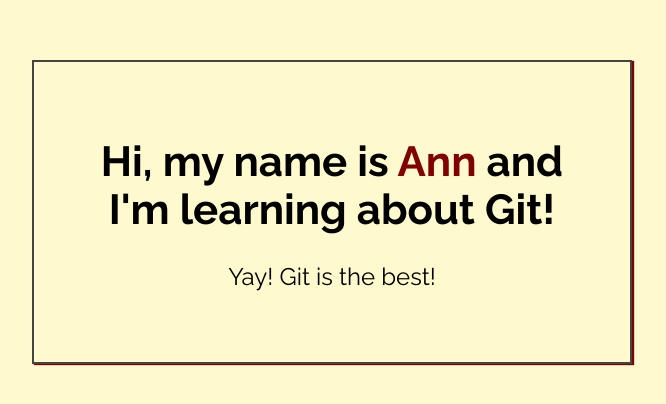
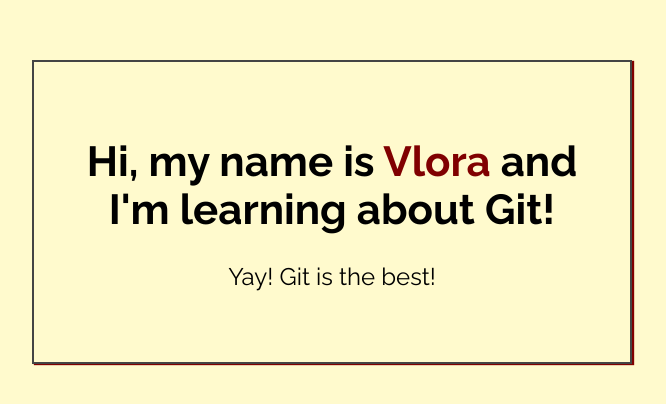
Before and after one commit to VloraK/my-first-repo, a plain HTML site: page index.html in a window 1280 px wide. Shown: the part 188-592 px from the top of the page, without its empty margins (308-974 px from the left). Drawn offline with Linux system fonts and the light colour scheme.

Commit message:
Added name to index.html

```diff
--- a/index.html
+++ b/index.html
@@ -14,7 +14,7 @@
 <body>
 
     <div class="greeting">
-        <h1>Hi, my name is <span class="highlight">Ann</span> and I'm learning about Git! </h1>
+        <h1>Hi, my name is <span class="highlight">Vlora</span> and I'm learning about Git! </h1>
 
         <p>Yay! Git is the best!</p>
     </div>
```
